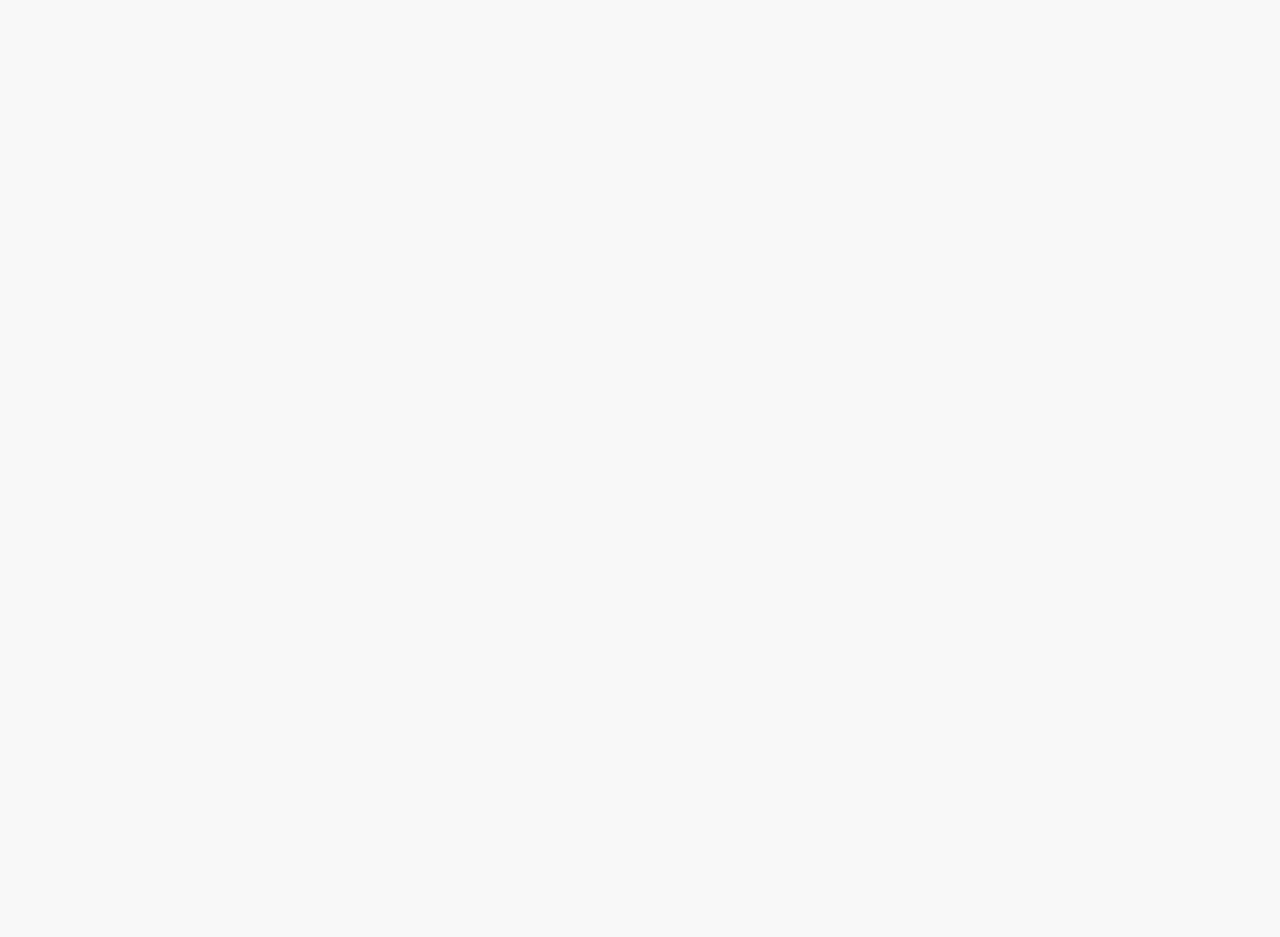
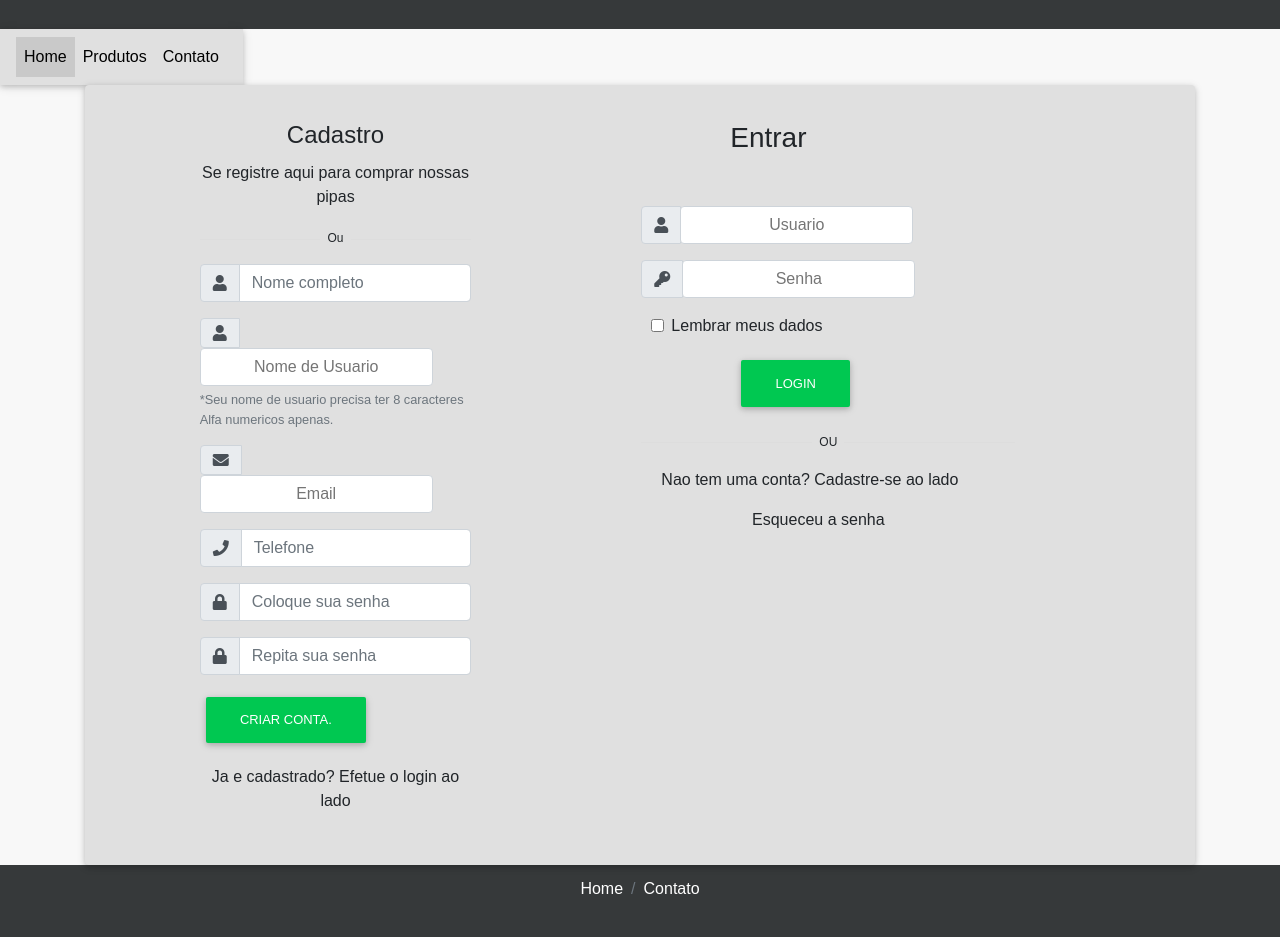
Before and after one commit to milvusartis/ecommerce-de-pipas, a React (Create React App) app: page /login in a window 1280 px wide. Shown: the part 134-1071 px from the top of the page. Before the commit the page ends 800 px from the top, so only its background shows below. Built offline with nearby package versions, Linux system fonts and the light colour scheme; a web font is replaced by a local one.

Commit message:
Updates com as rotas concluido

```diff
--- a/src/componentes/footer/index.js
+++ b/src/componentes/footer/index.js
@@ -22,8 +22,8 @@ const Footer = () => {
                     <Row sm="12" md="12" lg="12">
                         <Col>
                             <Breadcrumb>
-                                <BreadcrumbItem active>Home</BreadcrumbItem>
-                                <BreadcrumbItem active><a href="#">Contato</a></BreadcrumbItem>
+                                <BreadcrumbItem active><a href="http://localhost:3000/">Home</a></BreadcrumbItem>
+                                <BreadcrumbItem active><a href="http://localhost:3000/contato">Contato</a></BreadcrumbItem>
                             </Breadcrumb>
                         </Col>
                     </Row>
--- a/src/componentes/header/index.js
+++ b/src/componentes/header/index.js
@@ -55,7 +55,7 @@ const Header = () => {
                         </Col>
 
                         <Col className="login" sm="12" md="2" lg="2">
-                            <Link to={`/`}>Entrar
+                            <Link to={`/login`}>Entrar
                             <span><MdPerson /></span>
                             </Link>
                         </Col>
@@ -74,13 +74,13 @@ const Header = () => {
                             <Collapse isOpen={isOpen} navbar>
                                 <Nav className="mr-auto" navbar>
                                     <NavItem active>
-                                        <NavLink href="/components/">Home</NavLink>
+                                        <NavLink href="/">Home</NavLink>
                                     </NavItem>
                                     <NavItem>
-                                        <NavLink href="/components/">Produtos</NavLink>
+                                        <NavLink href="/produtos">Produtos</NavLink>
                                     </NavItem>
                                     <NavItem>
-                                        <NavLink href="/components">Contato</NavLink>
+                                        <NavLink href="/contato">Contato</NavLink>
                                     </NavItem>
                                 </Nav>
                             </Collapse>
--- a/src/componentes/login/Cadastro.css
+++ b/src/componentes/login/Cadastro.css
@@ -24,4 +24,8 @@
 
 .cardCorpo{
     margin-right: 100px;
+    justify-content: space-between;
+    justify-content: center;
+
+
 }
--- a/src/componentes/login/Cadastro.js
+++ b/src/componentes/login/Cadastro.js
@@ -13,7 +13,6 @@ import {
     Input,
     Row,
     FormText
-
 } from 'reactstrap';
 
 (function() {
@@ -39,10 +38,11 @@ class Login extends Component {
     render() {
         return (
          <>
+
         <Container>
         <Card className="bg-light">
             <Row className="cardCorpo">
-                <div className="card-body col-sm-4" style={{marginRight: 120}}>
+                <div className="card-body col-sm-4" style={{marginRight: 130, paddingLeft: 50}}>
                     <h4 className="card-title mt-3 text-center">Cadastro</h4>
                     <p className="text-center">Se registre aqui para comprar nossas pipas</p>
                     <p className="divider-text">
@@ -59,7 +59,7 @@ class Login extends Component {
                             <div className="input-group-prepend">
                                 <span className="input-group-text"> <i className="fa fa-user"></i> </span>
                             </div>
-                            <InputMask className="input-group-text bg-white" placeholder="Nome de Usuario" mask="********" id="validationCustom02"required></InputMask>
+                            <InputMask className="input-group-text bg-white" placeholder="Nome de Usuario" type="text" mask="********" id="validationCustom02"required></InputMask>
                             <FormText>*Seu nome de usuario precisa ter 8 caracteres Alfa numericos apenas.</FormText>
                         </FormGroup>
                         <FormGroup className="input-group">
--- a/src/pages/home/index.js
+++ b/src/pages/home/index.js
@@ -9,9 +9,7 @@ export default class Home extends Component {
   render() {
     return (
       <>
-        <Header />
         <Main />
-        <Footer />
       </>
     );
   }
--- a/src/routes.js
+++ b/src/routes.js
@@ -4,21 +4,37 @@ import Produtos from './componentes/Produtos/Produtos';
 import Pipas from './componentes/Produtos/Pipas';
 import Linhas from './componentes/Produtos/Linhas';
 import Latas from './componentes/Produtos/Latas';
+import Home from './pages/home/index';
+import ProdCompleto from './componentes/prodcompleto/ProCompleto';
+import Login from './componentes/login/Cadastro';
+import Contato from './componentes/contato/Contato';
+import Header from './componentes/header';
+import Footer from './componentes/footer';
+
+
+
 
 
 export default class Routes extends Component {
   render() {
     return (
         <BrowserRouter>
+                  <Header/>
         <Switch>
-          <Route path="/" exact component={Produtos}/>
+
+          <Route path="/" exact component={Home}/>
+          <Route path ="/produtos" component={Produtos}/>
+          <Route path="/contato" component={Contato}/>
+          <Route path="/login"  component={Login}/>
+          <Route path="/prodcompleto"  component={ProdCompleto}/>
           <Route path="/pipas" component ={Pipas}/>
           <Route path="/linhas" component={Linhas}/>
           <Route path="/latas" component={Latas}/>
 
+
         </Switch>
 
-
+        <Footer/>
         </BrowserRouter>
     )
 
```
Also changed, not shown: src/router.js (deleted, +0 -15 lines).
